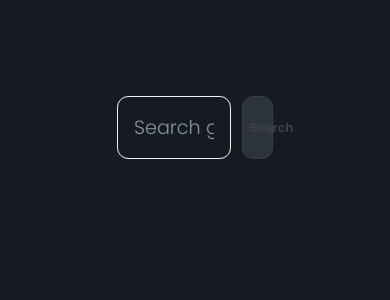
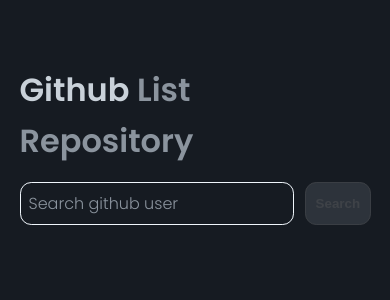
Before and after one commit to wahyualfarisi/react-github-repo, a React (Create React App) app: page / in a window 390 px wide. Shown: the top 300 px of the page. Built offline with nearby package versions, Linux system fonts and the light colour scheme.

Commit message:
set breakpoint size

```diff
--- a/src/App.js
+++ b/src/App.js
@@ -31,13 +31,13 @@
       onSearchGithubUser(searchText);
   }
 
-  const changePageHandler = (page) => {
-    onLoadRepo(`&page=${page}`)
-  }
+  const changePageHandler = (page) => onLoadRepo(`&page=${page}`)
 
   return (
     <div className="App">
-
+        <header>
+            <h1>Github <span>List Repository</span></h1>
+        </header>
         <Search
           isLoadingSearch={isLoadingSearch}
           setSearchText={setSearchText}
--- a/src/App.scss
+++ b/src/App.scss
@@ -1,6 +1,27 @@
 .App {
     width: 40%;
     margin: auto;
+
+    & > header {
+        margin-top: 4rem;
+
+        display: flex;
+        justify-content: center;
+        align-items: center;
+        & > h1 {
+            font-size: 3.2rem;
+            color: var(--color-scale-gray-1);
+
+            & > span {
+                font-size: 2rem;
+                color: var(--color-scale-gray-3);
+            }
+
+            @media only screen and (max-width: 58.75em) {
+                font-size: 2rem;
+            }
+        }
+    }
 
     & > .Search_form {
         display: flex;
@@ -13,17 +34,18 @@
         align-items: center;
         height: 200px;
     }
-}
 
 
-.Filter {
-    margin-top: 1rem;
-    & > select {
-        padding: .5rem 1rem;
-        outline: none;
-        border: none;
-        background-color: var(--color-scale-gray-3);
-        font-size: 1.1rem;
-        border-radius: .7rem;
+    @media only screen and (max-width: 1200px) {
+        width: 70%;
     }
+
+    @media only screen and (max-width: 680px) {
+        width: 90%;
+    }
+
+    @media only screen and (max-width: 411px) {
+        width: 90%;
+    }
+
 }
--- a/src/components/Profile/Profile.scss
+++ b/src/components/Profile/Profile.scss
@@ -10,6 +10,11 @@
         width: 15rem;
         height: 15rem;
         border-radius: 50%;
+
+        @media only screen and (max-width: 411px) {
+            width: 5rem;
+            height: 5rem;
+        }
     }
 
     &_info {
@@ -18,6 +23,10 @@
         &-name {
             font-size: 3.1rem;
             color: var(--color-scale-gray-0);
+
+            @media only screen and (max-width: 411px) {
+                font-size: 1.1rem;
+            }
         }
 
         &-bio {
--- a/src/components/Repositories/Repositories.scss
+++ b/src/components/Repositories/Repositories.scss
@@ -17,11 +17,19 @@
       & > h3 {
           font-size: 1.9rem;
           color: var(--color-scale-gray-1);
+
+          @media only screen and (max-width: 411px) {
+            font-size: 1rem;
+          }
       }
 
       & > h5 {
           font-size: 1.2rem;
           color: var(--color-scale-gray-3);
+
+          @media only screen and (max-width: 411px) {
+            font-size: .8rem;
+          }
       }
 
       & > .tag {
@@ -47,12 +55,14 @@
         & > .language, & > .updated_at, & > .created_at {
             font-size: 1.1rem;
             color: var(--color-scale-gray-1);
+
+            @media only screen and (max-width: 411px) {
+                font-size: .5rem;
+            }
         }
         & > .language {
             margin-right: 1.4rem;
         }
-
-
       }
 
       &:not(:last-child) {
--- a/src/components/Search/Search.scss
+++ b/src/components/Search/Search.scss
@@ -1,6 +1,6 @@
 
 .Search_form {
-    margin-top: 6rem;
+    margin-top: 1rem;
     width: 100%;
     display: flex;
 
@@ -27,6 +27,11 @@
         &::placeholder {
             color: var(--color-scale-gray-3);
         }
+
+        @media only screen and (max-width: 411px) {
+            padding: .5rem;
+            font-size: 1rem;
+        }
     }
 
     & > button {
--- a/src/index.css
+++ b/src/index.css
@@ -1,3 +1,8 @@
+/*
+breakpoint
+411
+*/
+
 :root {
   --color-scale-gray-0: #f0f6fc;
   --color-scale-gray-1: #c9d1d9;
--- a/src/store/reducers/github.js
+++ b/src/store/reducers/github.js
@@ -70,7 +70,8 @@
                 repositories: {
                     ...state.repositories,
                     isLoading: true,
-                    page: null
+                    page: null,
+                    data: []
                 }
             }
 
```
